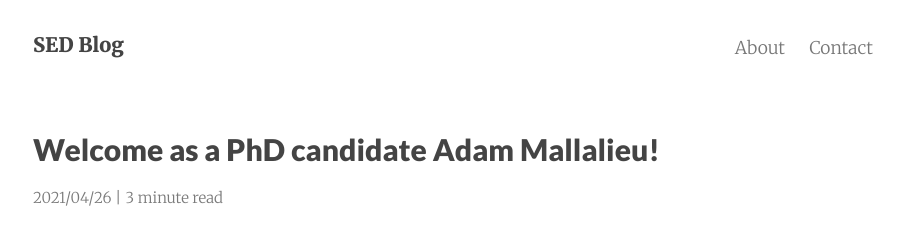
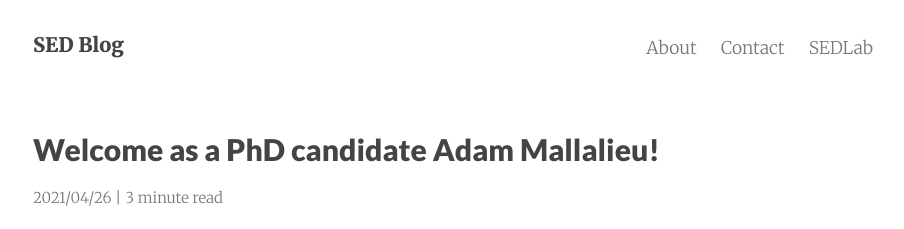
Before and after one commit to sed-group/blog, a Jekyll site: the page built from _posts/2021-04-26-interview-adam-mallalieu.md, in a window 1280 px wide and 900 px high. Shown: the top 229 px of the window, without its empty margins (187-1091 px from the left). Built offline with Jekyll 4.4.1, drawn with Linux system fonts in a browser that asks for light colours; nearby versions of some CDN libraries.

Commit message:
link to systemsengineering.design

```diff
--- a/_includes/navigation.html
+++ b/_includes/navigation.html
@@ -13,3 +13,4 @@
 
 
 {% endfor %}
+<a class="nav-link" href="https://systemsengineering.design">SEDLab</a>
```
